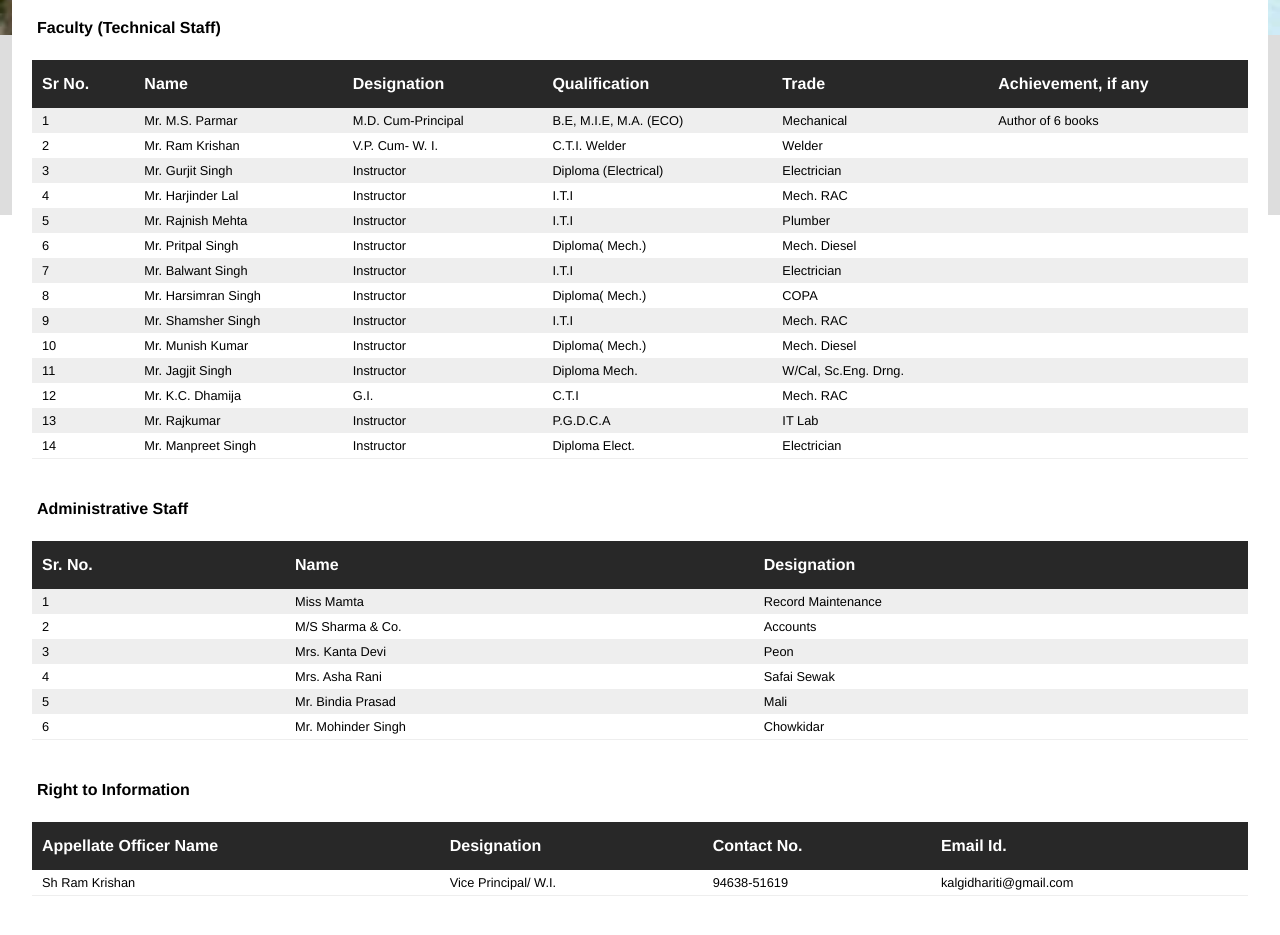
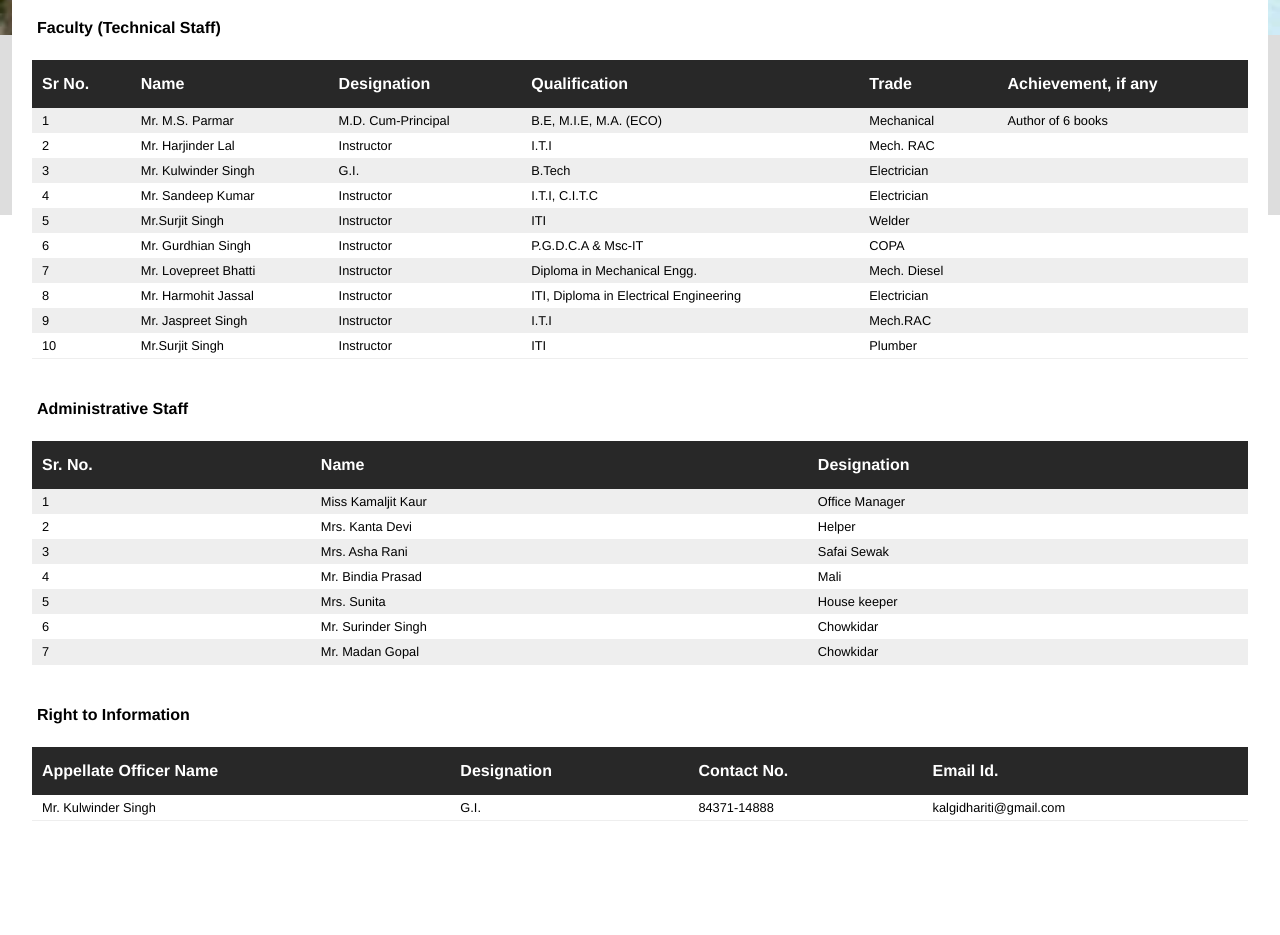
Before and after one commit to kalgidhariti/website, a website: page public/faculty.html in a window 1280 px wide. Shown: the part 585-1520 px from the top of the page. After the commit the page ends 1452 px from the top, so only its background shows below. Drawn offline with Linux system fonts and the light colour scheme.

Commit message:
Update faculty.html

```diff
--- a/public/faculty.html
+++ b/public/faculty.html
@@ -64,22 +64,6 @@
 					</tr>
 					<tr>
 						<td>2</td>
-						<td>Mr. Ram Krishan</td>
-						<td>V.P. Cum- W. I.</td>
-						<td>C.T.I. Welder</td>
-						<td>Welder</td>
-						<td></td>
-					</tr>
-					<tr class="odd">
-						<td>3</td>
-						<td>Mr. Gurjit Singh</td>
-						<td>Instructor</td>
-						<td>Diploma (Electrical)</td>
-						<td>Electrician</td>
-						<td></td>
-					</tr>
-					<tr>
-						<td>4</td>
 						<td>Mr. Harjinder Lal</td>
 						<td>Instructor</td>
 						<td>I.T.I</td>
@@ -87,83 +71,67 @@
 						<td></td>
 					</tr>
 					<tr class="odd">
+						<td>3</td>
+						<td>Mr. Kulwinder Singh</td>
+						<td>G.I.</td>
+						<td>B.Tech</td>
+						<td>Electrician</td>
+						<td></td>
+					</tr>
+					<tr>
+						<td>4</td>
+						<td>Mr. Sandeep Kumar</td>
+						<td>Instructor</td>
+						<td>I.T.I, C.I.T.C</td>
+						<td>Electrician</td>
+						<td></td>
+					</tr>
+					<tr class="odd">
 						<td>5</td>
-						<td>Mr. Rajnish Mehta</td>
+						<td>Mr.Surjit Singh</td>
 						<td>Instructor</td>
-						<td>I.T.I</td>
-						<td>Plumber</td>
+						<td>ITI</td>
+						<td>Welder</td>
 						<td></td>
 					</tr>
 					<tr>
 						<td>6</td>
-						<td>Mr. Pritpal Singh</td>
+						<td>Mr. Gurdhian Singh</td>
 						<td>Instructor</td>
-						<td>Diploma( Mech.)</td>
-						<td>Mech. Diesel</td>
+						<td>P.G.D.C.A & Msc-IT</td>
+						<td>COPA</td>
 						<td></td>
 					</tr>
 					<tr class="odd">
 						<td>7</td>
-						<td>Mr. Balwant Singh</td>
+						<td>Mr. Lovepreet Bhatti</td>
 						<td>Instructor</td>
-						<td>I.T.I</td>
-						<td>Electrician</td>
+						<td>Diploma in Mechanical Engg.</td>
+						<td>Mech. Diesel</td>
 						<td></td>
 					</tr>
 					<tr>
 						<td>8</td>
-						<td>Mr. Harsimran Singh</td>
+						<td>Mr. Harmohit Jassal</td>
 						<td>Instructor</td>
-						<td>Diploma( Mech.)</td>
-						<td>COPA</td>
+						<td>ITI, Diploma in Electrical Engineering</td>
+						<td>Electrician</td>
 						<td></td>
 					</tr>
 					<tr class="odd">
 						<td>9</td>
-						<td>Mr. Shamsher Singh</td>
+						<td>Mr. Jaspreet Singh</td>
 						<td>Instructor</td>
 						<td>I.T.I</td>
-						<td>Mech. RAC</td>
+						<td>Mech.RAC</td>
 						<td></td>
 					</tr>
 					<tr>
 						<td>10</td>
-						<td>Mr. Munish Kumar</td>
+						<td>Mr.Surjit Singh</td>
 						<td>Instructor</td>
-						<td>Diploma( Mech.)</td>
-						<td>Mech. Diesel</td>
-						<td></td>
-					</tr>
-					<tr class="odd">
-						<td>11</td>
-						<td>Mr. Jagjit Singh</td>
-						<td>Instructor</td>
-						<td>Diploma Mech.</td>
-						<td>W/Cal, Sc.Eng. Drng.</td>
-						<td></td>
-					</tr>
-					<tr>
-						<td>12</td>
-						<td>Mr. K.C. Dhamija</td>
-						<td>G.I.</td>
-						<td>C.T.I</td>
-						<td>Mech. RAC</td>
-						<td></td>
-					</tr>
-					<tr class="odd">
-						<td>13</td>
-						<td>Mr. Rajkumar</td>
-						<td>Instructor</td>
-						<td>P.G.D.C.A</td>
-						<td>IT Lab</td>
-						<td></td>
-					</tr>
-					<tr>
-						<td>14</td>
-						<td>Mr. Manpreet Singh</td>
-						<td>Instructor</td>
-						<td>Diploma Elect.</td>
-						<td>Electrician</td>
+						<td>ITI</td>
+						<td>Plumber</td>
 						<td></td>
 					</tr>
 				</tbody>
@@ -180,32 +148,37 @@
 			<tbody>
 				<tr class="odd">
 					<td>1</td>
-					<td>Miss Mamta</td>
-					<td>Record Maintenance</td>
+					<td>Miss Kamaljit Kaur</td>
+					<td>Office Manager</td>
 				</tr>
 				<tr>
 					<td>2</td>
-					<td>M/S Sharma & Co.</td>
-					<td>Accounts</td>
+					<td>Mrs. Kanta Devi</td>
+					<td>Helper</td>
 				</tr>
 				<tr class="odd">
 					<td>3</td>
-					<td>Mrs. Kanta Devi</td>
-					<td>Peon</td>
+					<td>Mrs. Asha Rani</td>
+					<td>Safai Sewak</td>
 				</tr>
 				<tr>
 					<td>4</td>
-					<td>Mrs. Asha Rani</td>
-					<td>Safai Sewak</td>
+					<td>Mr. Bindia Prasad</td>
+					<td>Mali</td>
 				</tr>
 				<tr class="odd">
 					<td>5</td>
-					<td>Mr. Bindia Prasad</td>
-					<td>Mali</td>
+					<td>Mrs. Sunita</td>
+					<td>House keeper</td>
 				</tr>
 				<tr>
 					<td>6</td>
-					<td>Mr. Mohinder Singh</td>
+					<td>Mr. Surinder Singh</td>
+					<td>Chowkidar</td>
+				</tr>
+				<tr class="odd">
+					<td>7</td>
+					<td>Mr. Madan Gopal</td>
 					<td>Chowkidar</td>
 				</tr>
 			</tbody>
@@ -222,9 +195,9 @@
 			</thead>
 			<tbody>
 				<tr>
-					<td>Sh Ram Krishan</td>
-					<td>Vice Principal/ W.I.</td>
-					<td>94638-51619</td>
+					<td>Mr. Kulwinder Singh</td>
+					<td>G.I.</td>
+					<td>84371-14888</td>
 					<td>kalgidhariti@gmail.com</td>
 				</tr>
 			</tbody>
```
